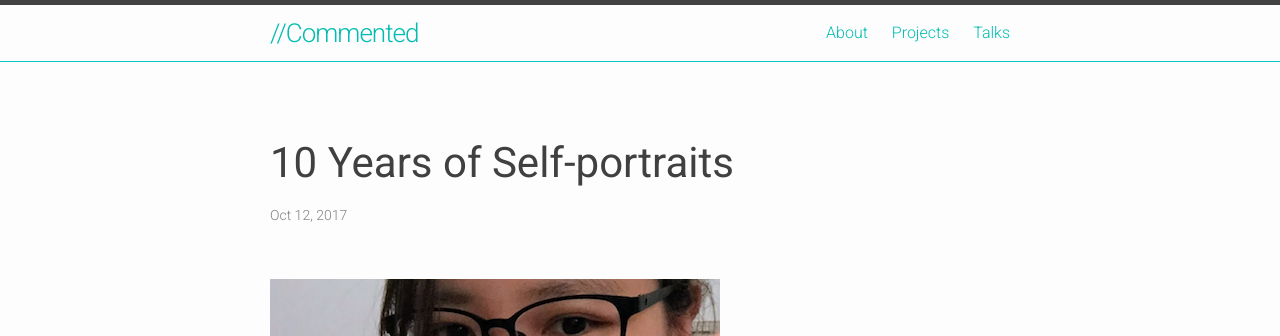
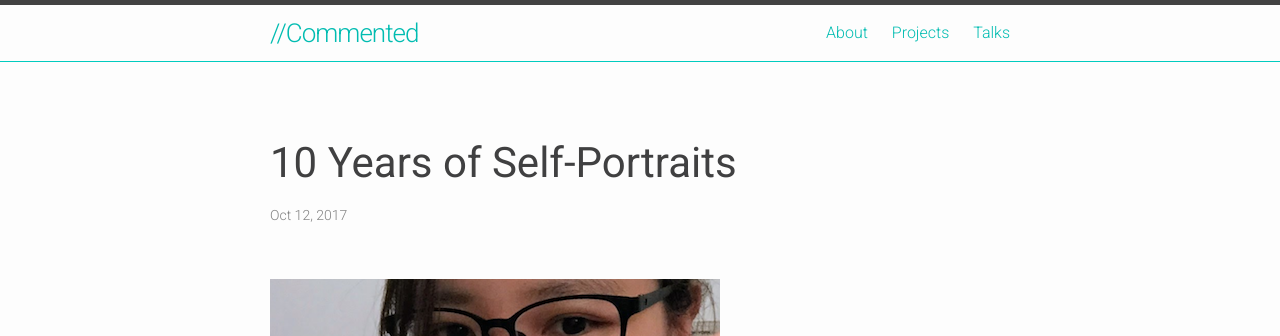
Before and after one commit to piratefsh/piratefsh.github.io, a Jekyll site: the page built from _posts/2017-10-12-10-years-of-self-portraits.markdown, in a window 1280 px wide. Shown: the top 336 px of the page. Built offline with Jekyll 4.4.1, drawn with Linux system fonts in a browser that asks for light colours.

Commit message:
Force update

```diff
--- a/_posts/2017-10-12-10-years-of-self-portraits.markdown
+++ b/_posts/2017-10-12-10-years-of-self-portraits.markdown
@@ -1,5 +1,5 @@
 ---
-title: "10 Years of Self-portraits"
+title: "10 Years of Self-Portraits"
 layout: post
 ---
 
```
